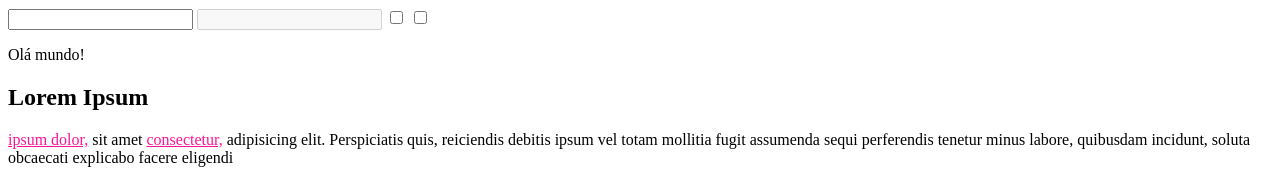
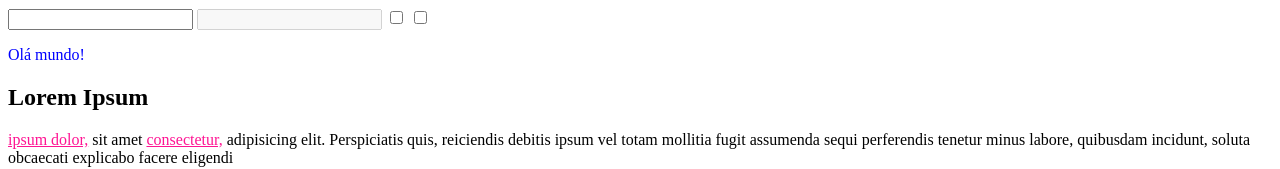
Before and after one commit to Luis-Honorato/Aprendizado-HTML-CSS, a plain HTML site: page aula12/index.html in a window 1280 px wide. Shown: the top 169 px of the page. Drawn offline with Linux system fonts and the light colour scheme.

Commit message:
pseudo classe not()

```diff
--- a/aula12/assets/css/style.css
+++ b/aula12/assets/css/style.css
@@ -53,3 +53,6 @@ input:checked{
 input:checked~p{
     background-color: red;
 }
+input:not(:checked)~p{
+    color: blue;
+}
```
